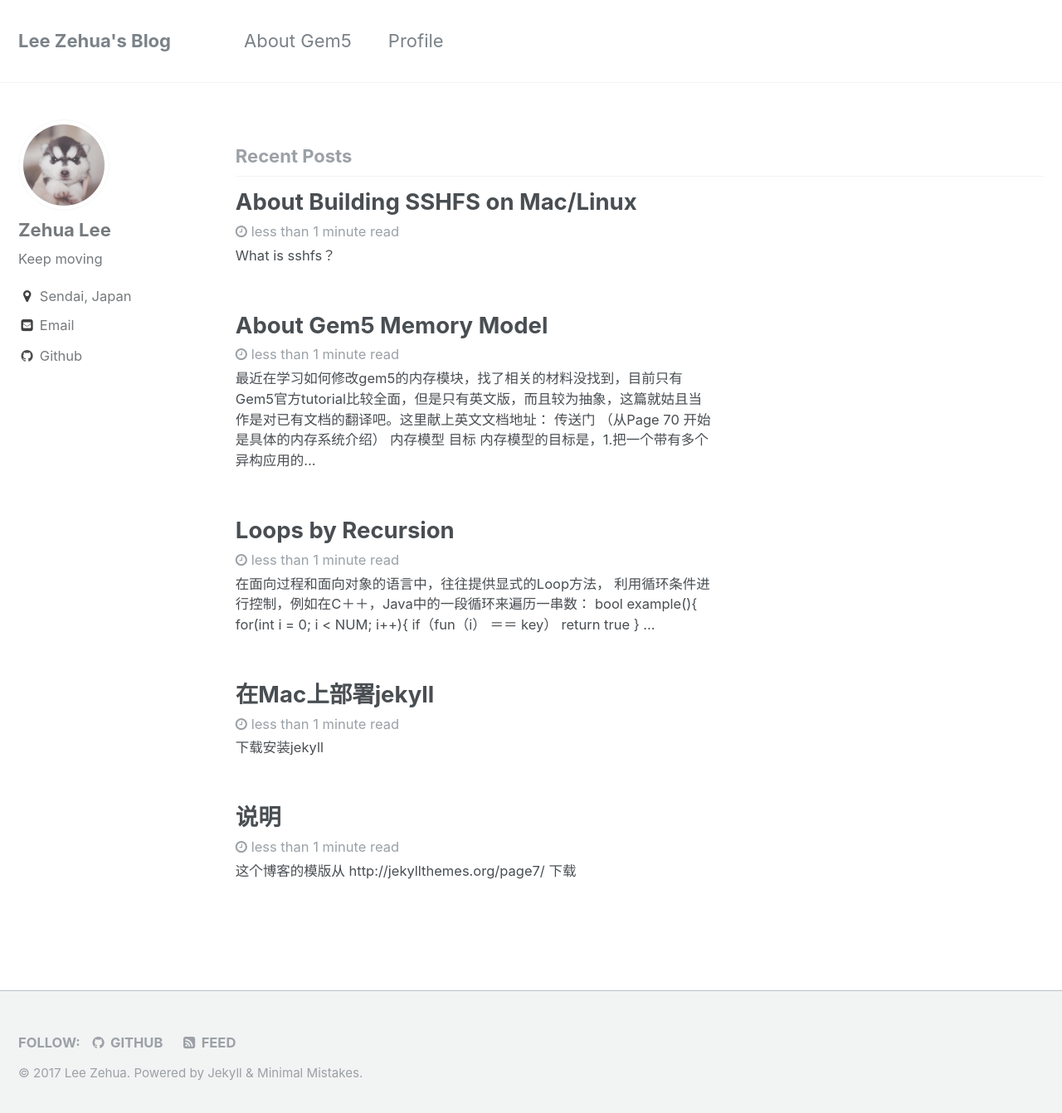
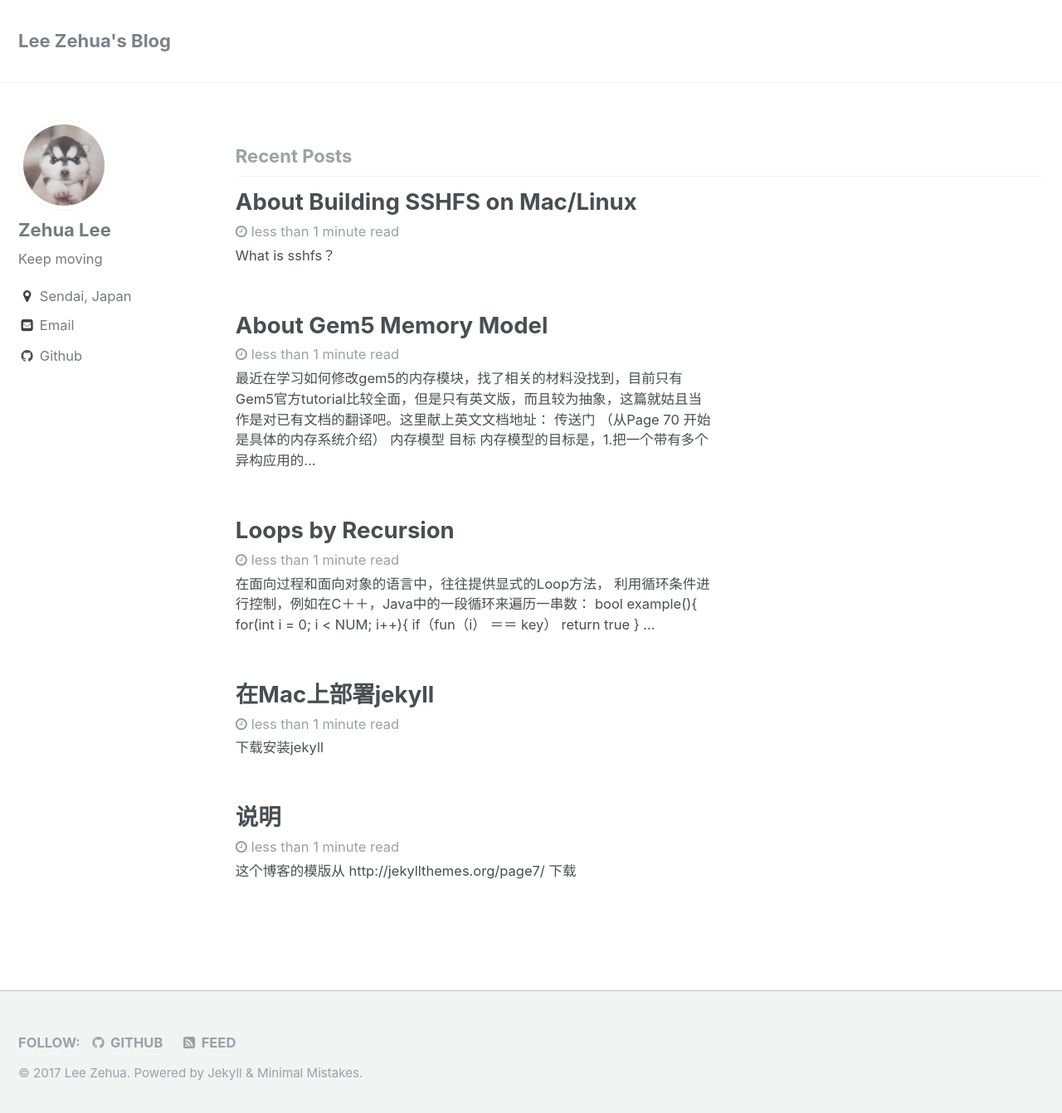
Before and after one commit to ZehuaLee/ZehuaLee.github.io, a Jekyll site: the page built from index.html, in a window 1280 px wide and 1350 px high. Shown: the top 1342 px of the window at 83% size. Built offline with Jekyll 4.4.1, drawn with Linux system fonts in a browser that asks for light colours; the list of posts is cut into pages by our own code.

Commit message:
this is the automatically update @

```diff
--- a/_data/navigation.yml
+++ b/_data/navigation.yml
@@ -1,7 +1,7 @@
 # main links links
 main:
-  - title: "About Gem5"
-    url: https://zehualee.github.io/gem5/
-
-  - title: "Profile"
-    url: https://zehualee.github.io/Profile.md
+  # - title: "Gem5"
+  #   url: https://zehualee.github.io/gem5/
+  #
+  # - title: "Profile"
+  #   url: https://zehualee.github.io/Profile.md
```
